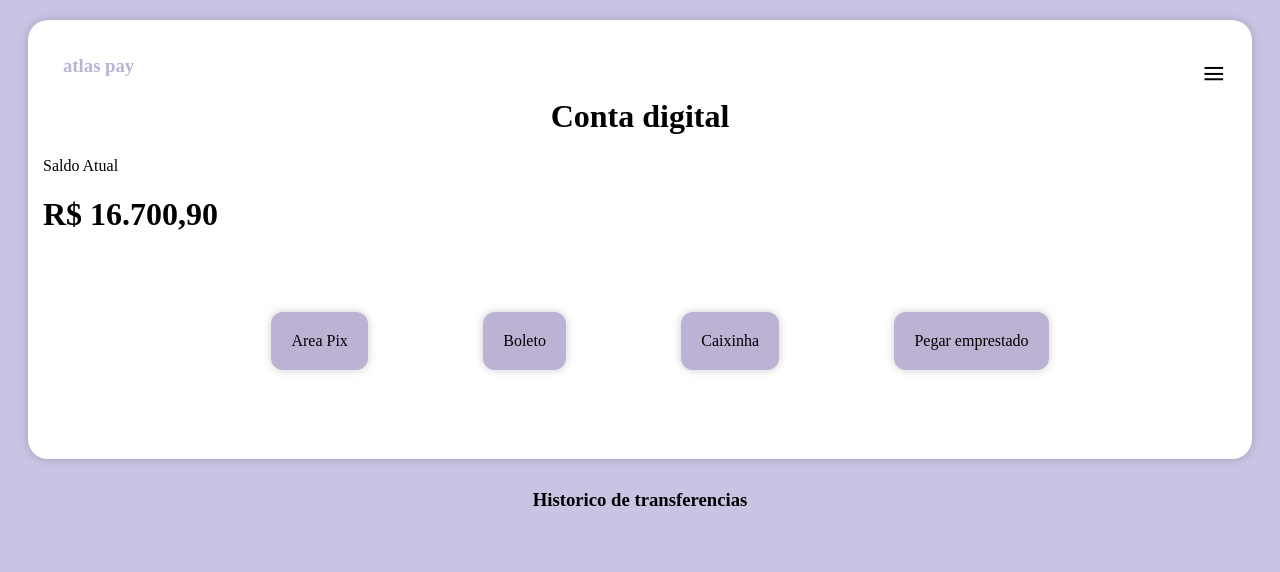
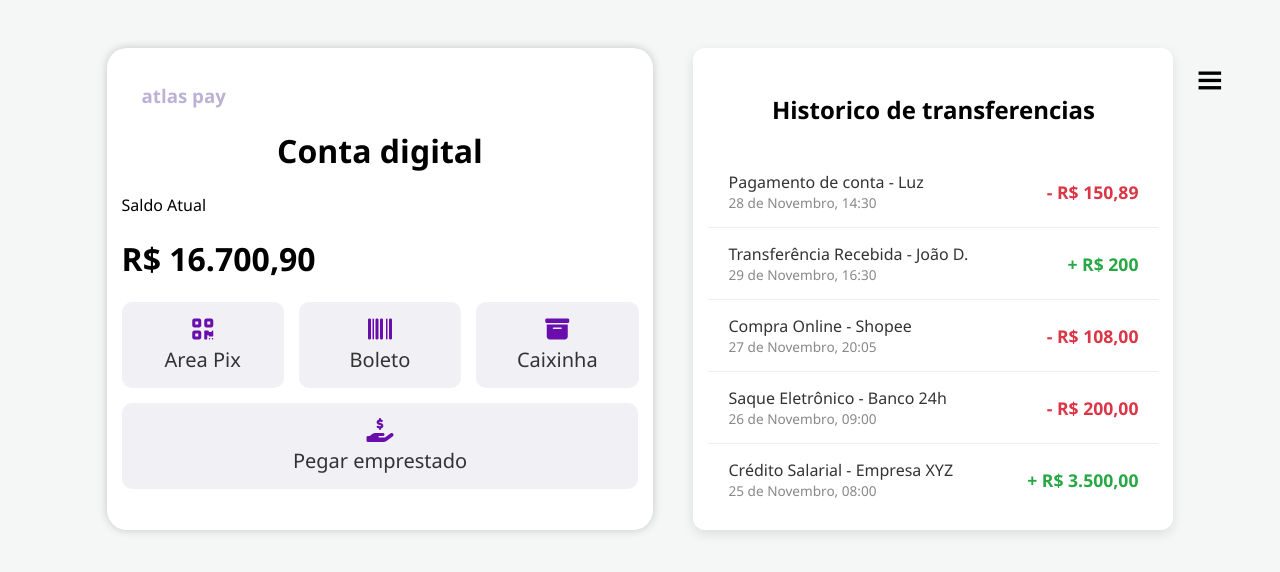
Before and after one commit to arthurpontes-cmd/AtlasPay, a plain HTML site: page public/conta-digital.html in a window 1280 px wide. Drawn offline with Linux system fonts and the light colour scheme.

Commit message:
finalizando tela

```diff
--- a/public/conta-digital.css
+++ b/public/conta-digital.css
@@ -1,6 +1,11 @@
 
 body {
     background-color: #CBC3E3;
+    font-family: 'Segoe UI', Tahoma, Geneva, Verdana, sans-serif;
+    background-color: #f4f7f6;
+    display: flex;
+    justify-content: center;
+    padding: 20px;
 }
 .box {
     box-shadow: 0 0 10px rgba(0,0,0, 0.2);
@@ -36,7 +41,9 @@ body {
     font-size: 40px;
     cursor: pointer;
 }
-h3 {
+h2 {
+    display: flex;
+    justify-content: center;
     text-align: center;
     margin-top: 30px;
     margin-bottom: 30px;
@@ -47,18 +54,112 @@ p h1{
     margin: 10%;
 }
 
-ol {
+.colunas {
     display: flex;
+    flex-wrap: wrap;
+    gap: 15px;
+    padding-left: 0;
+    list-style: none;
+    margin: 0;
+}
+.colunas li {
+    flex-basis: calc(20% - 10px);
+    flex-grow: 1;
+    background-color: #f0f0f5;
+    border-radius: 10px;
+    padding: 15px 10px;
+    cursor: pointer;
+    transition: background-color 0.2s;
+    display: flex;
+    flex-direction: column;
+    align-items: center;
     justify-content: center;
+
+}
+
+.colunas li:hover {
+    background-color: #e0e0e5;
+}
+
+.colunas li i {
+    font-size: 1.5em;
+    color: #6a0dad;
+    margin-bottom: 5px;
+}
+
+.colunas li span {
+    font-size: 20px;
+    color: #333;
+    font-weight: 500;
+}
+
+.box-historico {
+    box-shadow: 0 0 10px rgba(0,0,0, 0.2);
+    margin-bottom: 20px;
+    margin-top: 20px;
+    margin-left: 20px;
+    margin-right: 20px;
+    border-radius: 20px;
+    margin: 20px;
+    padding: 15px;
+    background-color: #ffffff;
+}
+
+.box-historico {
+    width: 100%;
+    max-width: 450px;
+    background-color: #ffffff;
+    border-radius: 12px;
+    box-shadow: 0 4px 12px rgba(0, 0, 0, 0.1);
+    overflow: hidden;
+}
+
+.lista-historico {
+    list-style: none;
+    padding: 0;
+    margin: 0;
+}
+
+.transferencia {
+    display: flex;
+    justify-content: space-between;
     align-items: center;
+    padding: 15px 20px;
+    border-bottom: 1px solid #eee;
+    transition: background-color 0.5s;
 }
-li {
-    display: flex;
-    box-shadow: 0 0 10px rgba(0,0,0, 0.2);
-    margin: 20px;
-    padding: 20px;
-    margin: 5%;
-    background-color: #bbb2d4;
-    border-radius: 12px;
-    cursor: pointer;
+.transferencia:last-child {
+    border-bottom: none;
 }
+
+.transferencia:hover {
+    background-color: #f9f9f9;
+}
+
+.detalhes {
+    flex-grow: 1;
+}
+
+.detalhes .descricao {
+    font-weight: 500;
+    color: #333;
+}
+
+.detalhes .data {
+    font-size: 0.85em;
+    color: #888;
+}
+
+.valor {
+    font-weight: 600;
+    font-size: 1.1em;
+    text-align: right;
+}
+
+.valor.entrada {
+    color: #28a745;
+}
+
+.valor.saida {
+    color: #dc3545;
+}
--- a/public/conta-digital.html
+++ b/public/conta-digital.html
@@ -5,6 +5,7 @@
     <meta name="viewport" content="width=device-width, initial-scale=1.0">
     <title>Sua conta</title>
     <link rel="stylesheet" href="conta-digital.css">
+    <link rel="stylesheet" href="https://cdnjs.cloudflare.com/ajax/libs/font-awesome/6.5.1/css/all.min.css">
 </head>
 <body>
     <div class="box">
@@ -14,14 +15,83 @@
         <p>Saldo Atual</p>
         <h1> R$ 16.700,90</h1>
         <div>
-            <ol>
-                <li>Area Pix</li>
-                <li>Boleto</li>
-                <li>Caixinha</li>
-                <li>Pegar emprestado</li>
+            <ol class="colunas">
+                <li>
+                    <i class="fa-solid fa-qrcode"></i>
+                    <span>Area Pix</span>
+                </li>
+                <li>
+                    <i class="fa-solid fa-barcode"></i>
+                    <span>Boleto</span>
+                </li>
+                <li>
+                    <i class="fa-solid fa-box-archive"></i>
+                    <span>Caixinha</span>
+                </li>
+                <li>
+                    <i class="fa-solid fa-hand-holding-dollar"></i>
+                    <span>Pegar emprestado</span>
+                </li>
             </ol>
         </div>
     </div>
-        <h3> Historico de transferencias</h3>
+    <div class="box-historico">
+
+        <h2> Historico de transferencias</h2>
+
+        <ul class="lista-historico">
+            <li class="transferencia">
+                <div class="detalhes">
+                    <div class="descricao"> Pagamento de conta - Luz</div>
+                    <div class="data"> 28 de Novembro, 14:30</div>
+                </div>
+                <div class="valor saida">
+                    - R$ 150,89
+                </div>
+            </li>
+
+            <li class="transferencia">
+                <div class="detalhes">
+                    <div class="descricao"> Transferência Recebida - João D.</div>
+                    <div class="data"> 29 de Novembro, 16:30</div>
+                </div>
+                <div class="valor entrada">
+                    + R$ 200
+                </div>
+            </li>
+
+            <li class="transferencia">
+                <div class="detalhes">
+                    <div class="descricao">Compra Online - Shopee</div>
+                    <div class="data">27 de Novembro, 20:05</div>
+                </div>
+                <div class="valor saida">
+                    - R$ 108,00
+                </div>
+            </li>
+
+            <li class="transferencia">
+                <div class="detalhes">
+                    <div class="descricao">Saque Eletrônico - Banco 24h</div>
+                    <div class="data">26 de Novembro, 09:00</div>
+                </div>
+                <div class="valor saida">
+                    - R$ 200,00
+                </div>
+            </li>
+
+            <li class="transferencia">
+                <div class="detalhes">
+                    <div class="descricao">Crédito Salarial - Empresa XYZ</div>
+                    <div class="data">25 de Novembro, 08:00</div>
+                </div>
+                <div class="valor entrada">
+                    + R$ 3.500,00
+                </div>
+            </li>
+
+        </ul>
+    </div>
+
 </body>
 </html>
```
